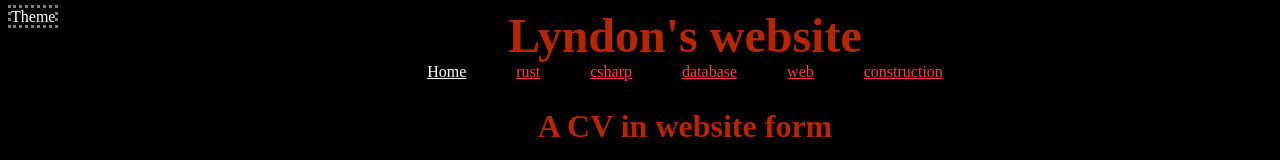
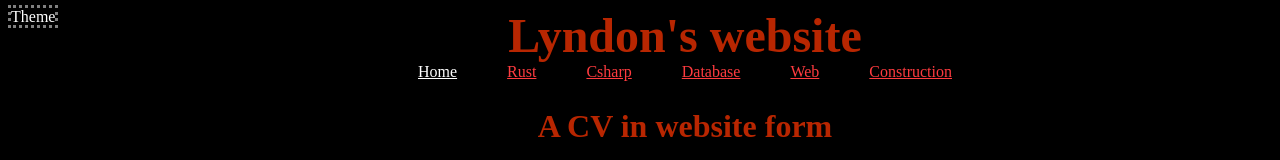
Before and after one commit to Lyndon-Mackay/lyndon-mackay.github.io, a Vue app: page / in a window 1280 px wide. Shown: the top 160 px of the page. Built offline with nearby package versions, Linux system fonts and the light colour scheme.

Commit message:
Capitalise Page links

```diff
--- a/src/router/index.ts
+++ b/src/router/index.ts
@@ -3,13 +3,13 @@ import HomeView from '../views/HomeView.vue'
 
 const routes = [
   { path: '/', name: 'Home', component: HomeView },
-  { path: '/rust', name: 'rust', component: () => import('../views/RustView.vue') },
-  { path: '/csharp', name: 'csharp', component: () => import('../views/CsharpView.vue') },
-  { path: '/database', name: 'database', component: () => import('../views/DatabaseView.vue') },
-  { path: '/web', name: 'web', component: () => import('../views/WebdevelopmentView.vue') },
+  { path: '/rust', name: 'Rust', component: () => import('../views/RustView.vue') },
+  { path: '/csharp', name: 'Csharp', component: () => import('../views/CsharpView.vue') },
+  { path: '/database', name: 'Database', component: () => import('../views/DatabaseView.vue') },
+  { path: '/web', name: 'Web', component: () => import('../views/WebdevelopmentView.vue') },
   {
     path: '/construction',
-    name: 'construction',
+    name: 'Construction',
     component: () => import('../views/ConstructionView.vue')
   }
 ]
```
Also changed, not shown: 12 other files (tests, documents, lock files or other folders).
